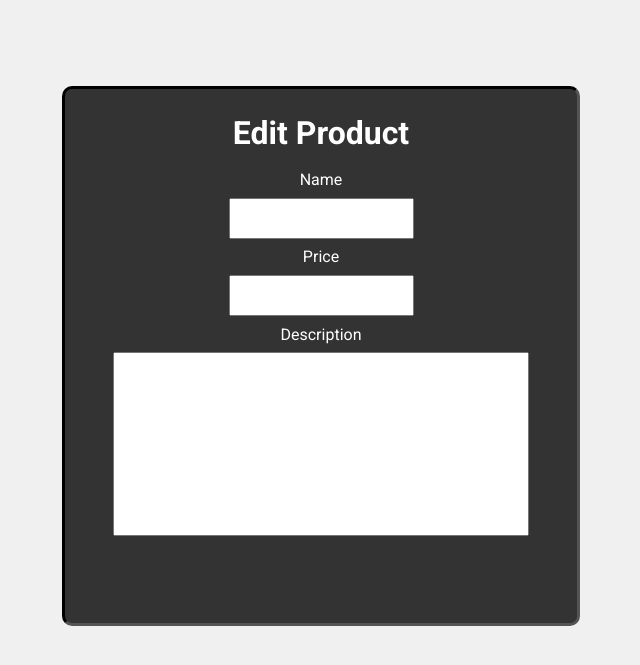
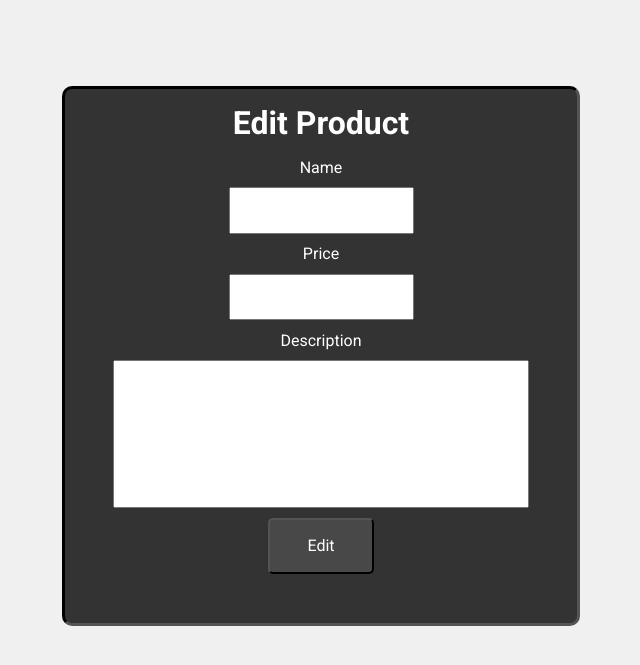
Before and after one commit to tjioedava/mango, a Django app: template main/templates/edit-product.html in a window 1280 px wide. Shown: the part 88-753 px from the top of the page, without its empty margins (319-959 px from the left). Run offline with Django 3.2, Linux system fonts and the light colour scheme; the template is opened without the code that fills it, so the values that code supplies are empty; some libraries are stand-ins or nearby versions.

Commit message:
removing the need of modelform. implemented product creation and edit server-side validation and logic. implemented submit button for create-product and edit-product page

```diff
--- a/main/templates/components/product-form.html
+++ b/main/templates/components/product-form.html
@@ -2,7 +2,7 @@
     <div class="product-form-title">
         <h1>
             {% if action == 'create' %}
-            Create Product
+                Create Product
             {% else %}
                 Edit Product
             {% endif %}
@@ -17,6 +17,19 @@
             <input type="number" name="price">
             <label for="description">Description</label>
             <textarea name="description"></textarea>
+            <div class="product-form-submit">
+                {% if action == 'create' %}
+                    Create
+                {% else %}
+                    Edit
+                {% endif %}
+            </div>
         </div>
     </form>
 </div>
+
+<script>
+    document.querySelector('.product-form-submit').addEventListener('click', function(){
+        document.querySelector('.product-form-container form').submit();
+    });
+</script>
--- a/static/css/main/components/product-card.css
+++ b/static/css/main/components/product-card.css
@@ -27,24 +27,20 @@
 .product-description > p{
     margin: 2px 0px 0px 0px;
 }
-
 .product-price > h3{
     margin: 5px 0px;
 }
-
 .operation-container{
     width: 100%;
     display: flex;
     justify-content: space-evenly;
 }
-
 .operation-container button{
     width: 50px;
     height: 50px;
     border-radius: 100%;
     background-color: #4caf50
 }
-
 .operation-container button:hover{
     background-color: #388e3c;
 }
--- a/static/css/main/components/product-form.css
+++ b/static/css/main/components/product-form.css
@@ -20,7 +20,7 @@ main{
 }
 
 .product-form-title{
-    margin: 25px 0px 10px 0px;
+    margin: 15px 0px 5px 0px;
 }
 
 .product-form-title h1{
@@ -28,7 +28,7 @@ main{
 }
 
 .product-form-container form{
-    height: 70%;
+    height: 80%;
     width: 100%;
 }
 
@@ -50,6 +50,19 @@ main{
 
 .product-form-form-container textarea{
     resize: none;
-    height: 50%;
+    height: 35%;
     width: 80%;
 }
+
+.product-form-submit{
+    margin-top: 2%;
+    height: 13%;
+    width: 20%;
+    background-color: #484848;
+    border-radius: 5px;
+    border: 2px outset black;
+    display: flex;
+    align-items: center;
+    justify-content: center;
+    cursor: pointer;
+}
```
Also changed, not shown: main/forms.py (deleted, +0 -7 lines), main/utils.py (+24 -1 lines), main/views.py (+18 -17 lines).
